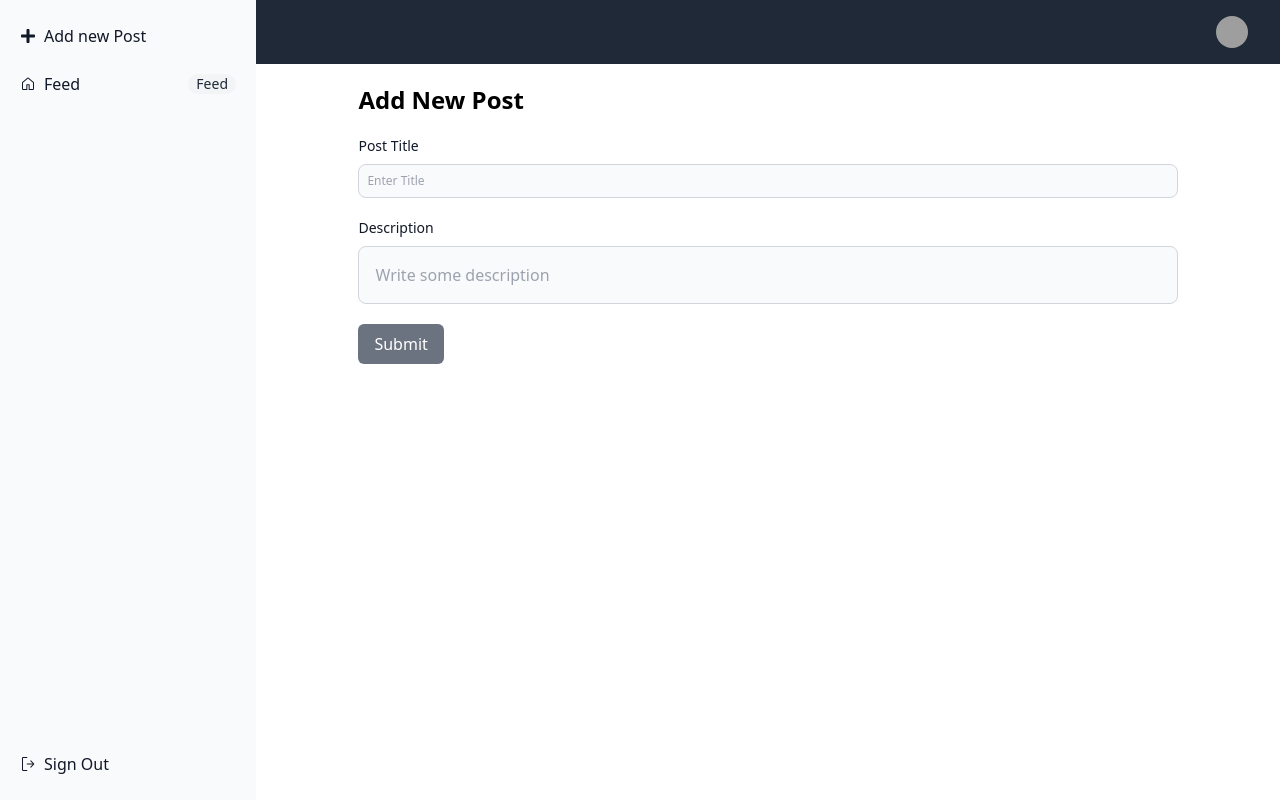
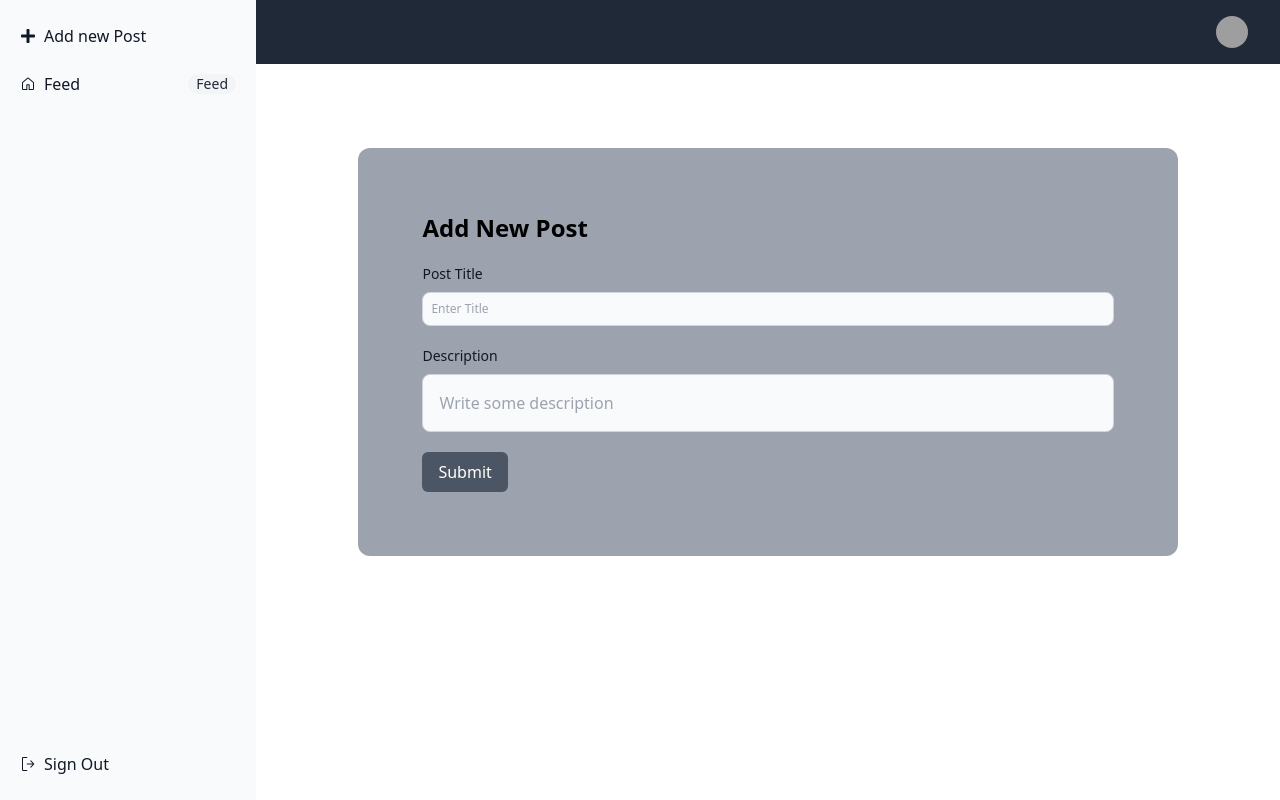
Before and after one commit to jamalkhanjay/Quora-Like-App, a Next.js app: page /new-post in a window 1280 px wide. Built offline with nearby package versions, Linux system fonts and the light colour scheme; grey boxes are pictures that could not be loaded.

Commit message:
Minor change in New Post page UI

```diff
--- a/src/app/new-post/page.tsx
+++ b/src/app/new-post/page.tsx
@@ -31,8 +31,8 @@ const AddPost = () => {
       <Auth />
       <Header />
       <Sidebar />
-      <div className="ml-64 flex flex-col justify-center items-center">
-        <div className="w-[80%] mt-5 space-y-5">
+      <div className="ml-64 mt-16 flex flex-col justify-center items-center">
+        <div className="w-[80%] mt-5 space-y-5 bg-gray-400 p-16 rounded-xl">
           <div className="tex">
             <h1 className="text-2xl font-bold">Add New Post</h1>
           </div>
@@ -79,7 +79,7 @@ const AddPost = () => {
           </div>
 
           <button
-            className="cursor-pointer disabled:cursor-not-allowed disabled:bg-gray-500 bg-gray-900 text-white px-4 py-2 rounded-md"
+            className="cursor-pointer disabled:cursor-not-allowed disabled:bg-gray-600 bg-gray-900 text-white px-4 py-2 rounded-md"
             disabled={!title && !description}
             onClick={handleSubmit}
           >
```
